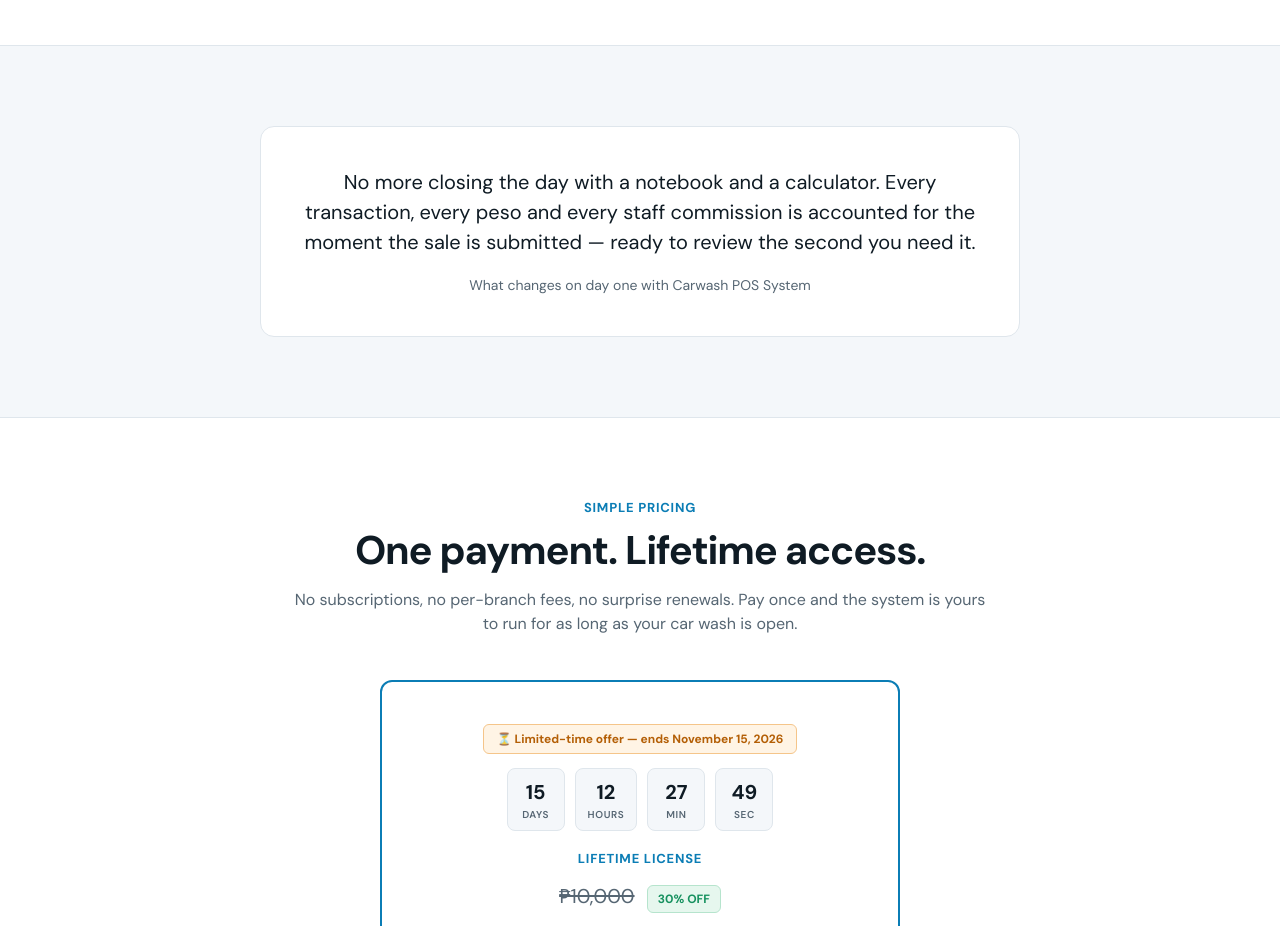
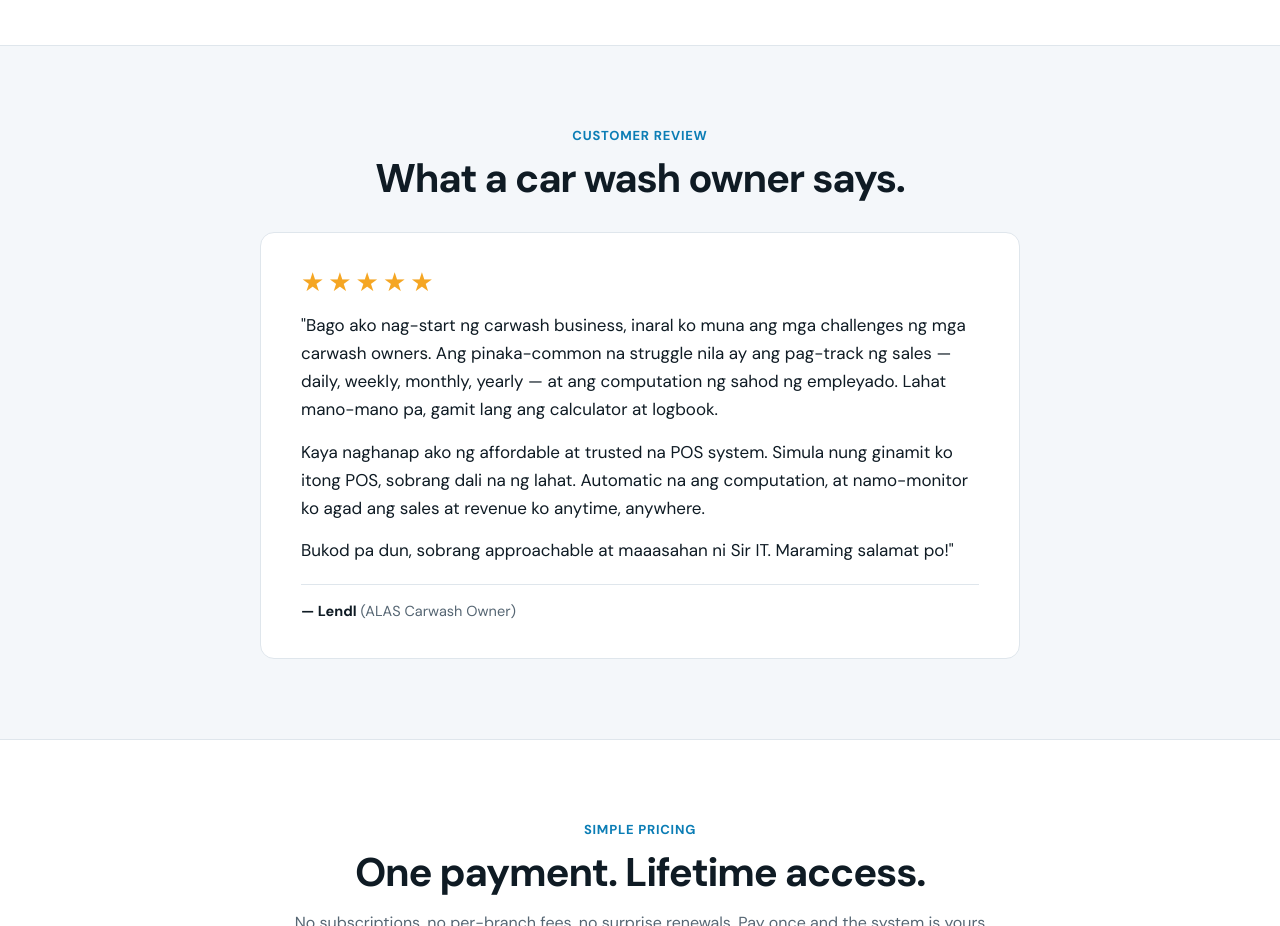
Before and after one commit to cajancharles/cajancharles.github.io, a plain HTML site: page index.html in a window 1280 px wide. Shown: the part 5900-6826 px from the top of the page. Drawn offline with Linux system fonts and the light colour scheme.

Commit message:
Add files via upload

```diff
--- a/index.html
+++ b/index.html
@@ -90,6 +90,12 @@ h2{font-size:clamp(28px,3.4vw,40px);line-height:1.12;letter-spacing:-.03em;margi
 .testimonial{border:1px solid var(--line);border-radius:14px;padding:40px;background:#fff;max-width:760px;margin:0 auto;text-align:center}
 .testimonial p{font-size:20px;line-height:1.5;color:var(--text);margin:0 0 18px}
 .testimonial .who{color:var(--muted);font-size:14px}
+.review{text-align:left;padding:36px 40px}
+.review p{font-size:17px;line-height:1.65;margin:0 0 14px}
+.review .stars{color:#f5a623;font-size:26px;letter-spacing:4px;margin-bottom:16px;line-height:1}
+.review .who{margin-top:20px;padding-top:16px;border-top:1px solid var(--line);color:var(--muted);font-size:14.5px}
+.review .who strong{color:var(--text)}
+@media(max-width:620px){.review{padding:26px 20px}.review p{font-size:16px}}
 .cta{border-radius:16px;padding:56px;background:var(--navy);text-align:center;color:#fff}
 .cta h2{color:#fff}
 .cta .kicker{color:#7fd3f5}
@@ -390,9 +396,16 @@ footer{border-top:1px solid var(--line);background:var(--bg2);padding:30px 0;col
 
 <section class="altBand">
   <div class="container">
-    <div class="testimonial">
-      <p>No more closing the day with a notebook and a calculator. Every transaction, every peso and every staff commission is accounted for the moment the sale is submitted — ready to review the second you need it.</p>
-      <div class="who">What changes on day one with Carwash POS System</div>
+    <div class="sectionHead" style="margin-bottom:32px">
+      <div class="kicker">Customer review</div>
+      <h2>What a car wash owner says.</h2>
+    </div>
+    <div class="testimonial review" lang="fil">
+      <div class="stars" role="img" aria-label="5 out of 5 stars">★★★★★</div>
+      <p>"Bago ako nag-start ng carwash business, inaral ko muna ang mga challenges ng mga carwash owners. Ang pinaka-common na struggle nila ay ang pag-track ng sales — daily, weekly, monthly, yearly — at ang computation ng sahod ng empleyado. Lahat mano-mano pa, gamit lang ang calculator at logbook.</p>
+      <p>Kaya naghanap ako ng affordable at trusted na POS system. Simula nung ginamit ko itong POS, sobrang dali na ng lahat. Automatic na ang computation, at namo-monitor ko agad ang sales at revenue ko anytime, anywhere.</p>
+      <p>Bukod pa dun, sobrang approachable at maaasahan ni Sir IT. Maraming salamat po!"</p>
+      <div class="who"><strong>— Lendl</strong> (ALAS Carwash Owner)</div>
     </div>
   </div>
 </section>
```
